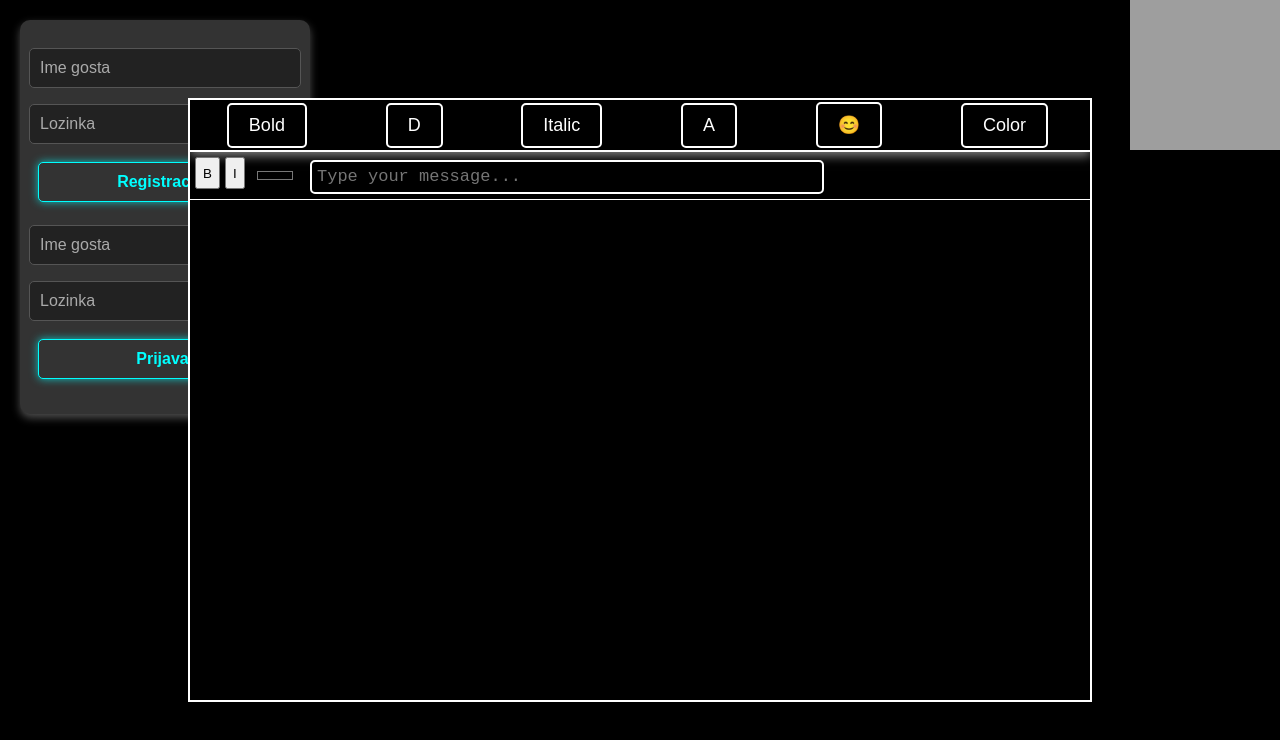
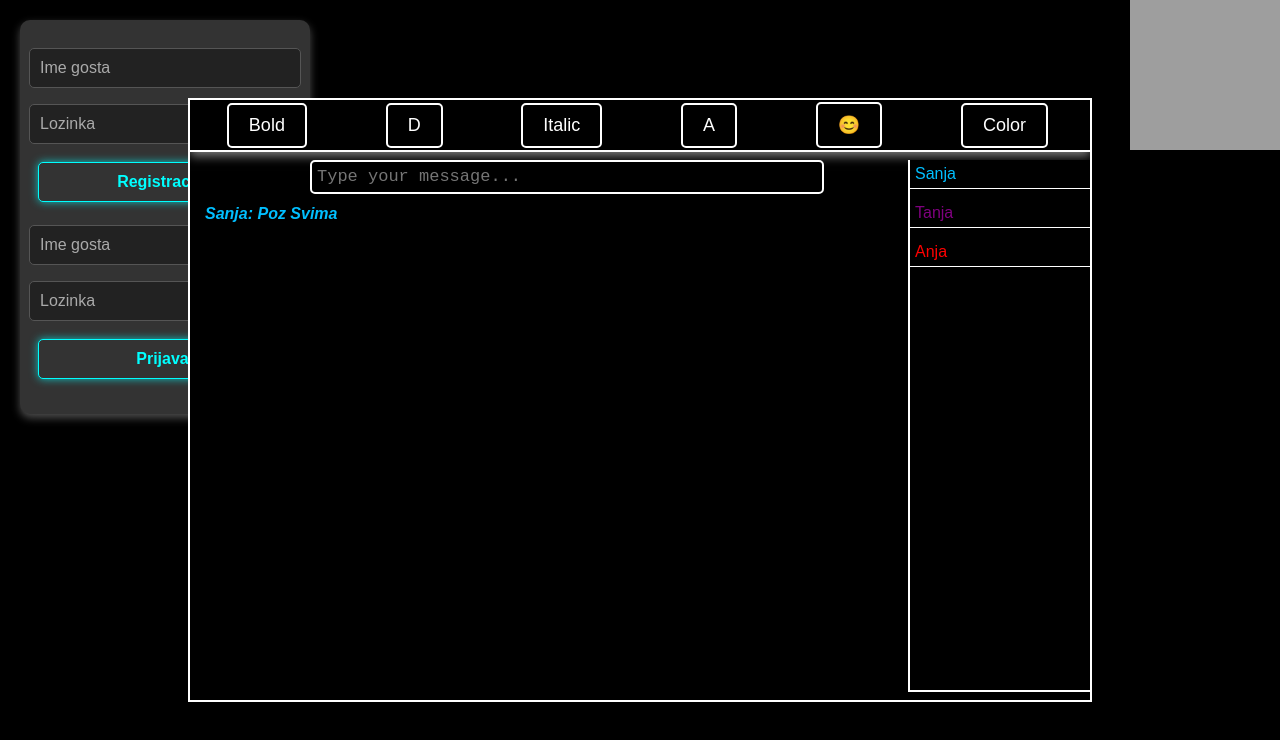
Before and after one commit to strsljennik/DJX, a website: page public/index.html in a window 1280 px wide. Drawn offline with nearby package versions, Linux system fonts and the light colour scheme; no server answers; grey boxes are pictures that could not be loaded.

Commit message:
Update index.html

```diff
--- a/public/index.html
+++ b/public/index.html
@@ -7,6 +7,7 @@
     <script src="/socket.io/socket.io.js"></script>
     <link rel="stylesheet" href="styles.css"> <!-- Povezivanje CSS datoteke -->
     <link rel="stylesheet" href="dj.css"> <!-- Povezivanje dj.css sa index.html -->
+
 </head>
 <body>
 
@@ -43,22 +44,19 @@
         <textarea id="chatInput" rows="1" placeholder="Type your message..."></textarea>
     </div>
 
-    <div class="guest">
-        <div class="button-wrapper">
-            <button onclick="boldText()">B</button>
-            <button onclick="italicText()">I</button>
-            <input type="color" class="colorPicker" onchange="changeColor(this.value)" />
-        </div>
-    </div>
+    <div id="guestList">
+         <!-- Ostali gosti će se ovde dodavati -->
+       <!-- Gosti sa bojama će biti ovde prikazani -->
 </div>
 
+
+</div>
 <script src="formatiranje.js"></script> <!-- Povezivanje JavaScript datoteke -->
-<script src="regist.js"></script>
+ <script src="regist.js"></script>
 <script src="virtual.js"></script>
 <script src="konobarica.js"></script>
 <script src="smile.js"></script> <!-- Povezivanje JavaScript datoteke za smilove -->
 <script src="funkcije.js"></script>
-
 <iframe src="https://zeno.fm/player/radio-galaksija" width="150" height="150" frameborder="0" scrolling="no"
         style="position: fixed; top: 0; right: 0; z-index: 9999;"></iframe>
 
```
